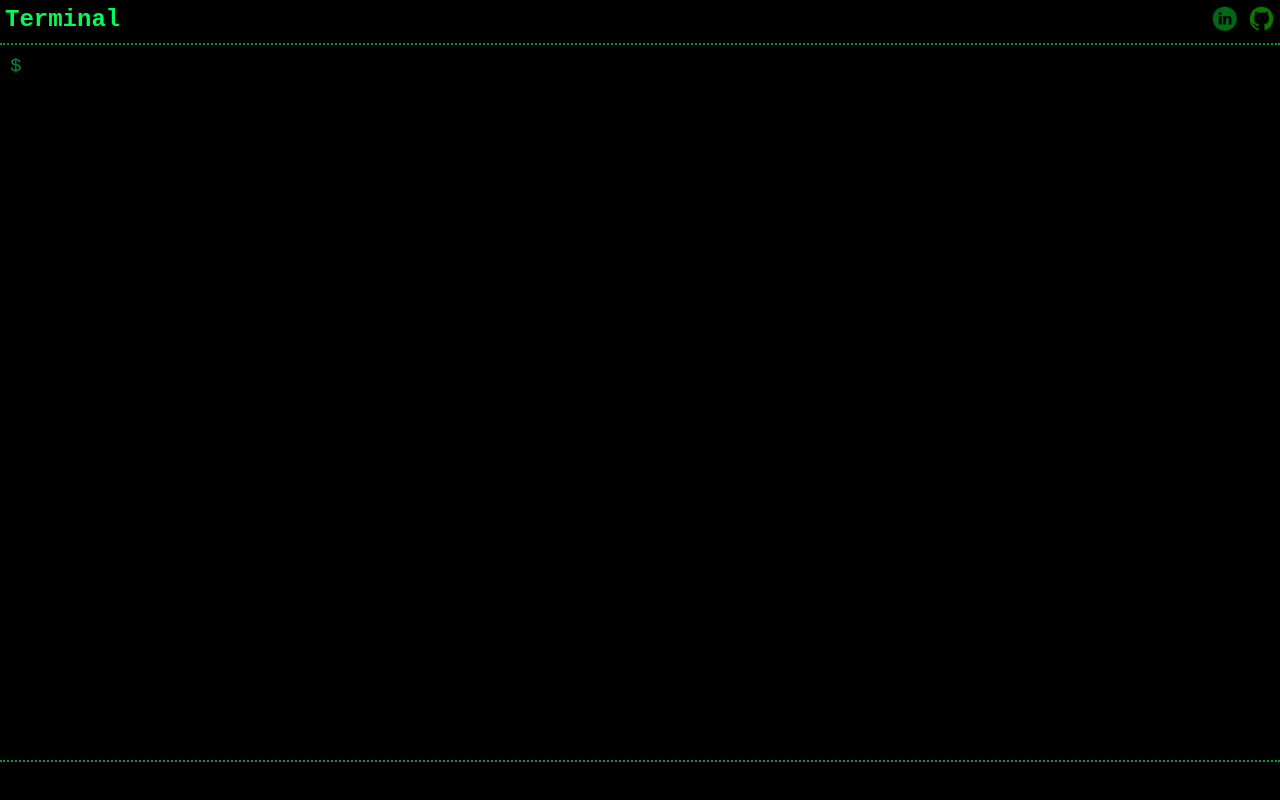
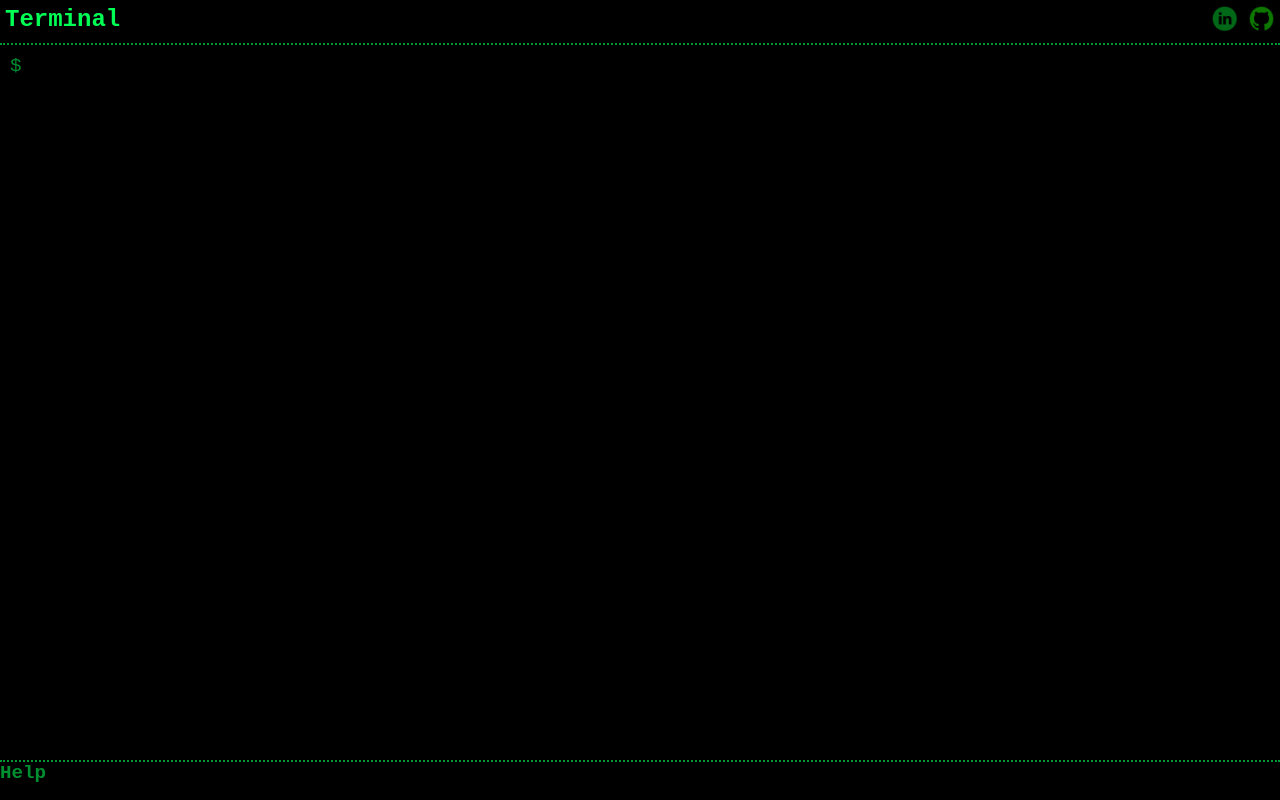
Before and after one commit to matifandy8/Terminal, a React (Vite) app: page / in a window 1280 px wide. Built offline with nearby package versions, Linux system fonts and the light colour scheme.

Commit message:
add modal footer

```diff
--- a/package.json
+++ b/package.json
@@ -11,6 +11,7 @@
     "node-sass": "^7.0.0",
     "react": "^17.0.2",
     "react-dom": "^17.0.2",
+    "react-modal": "^3.14.4",
     "react-router-dom": "^6.1.1",
     "sass": "^1.45.0"
   },
@@ -18,6 +19,7 @@
     "@types/node": "^16.11.12",
     "@types/react": "^17.0.33",
     "@types/react-dom": "^17.0.10",
+    "@types/react-modal": "^3.13.1",
     "@vitejs/plugin-react": "^1.0.7",
     "typescript": "^4.4.4",
     "vite": "^2.7.0"
--- a/src/css/main.css
+++ b/src/css/main.css
@@ -459,6 +459,18 @@ a {
   width: 100%;
   height: 2.5rem;
 }
+.footer .btn {
+  border: none;
+  background: none;
+  color: #008f30;
+  font-size: 1.2rem;
+  font-weight: bold;
+  padding: 0;
+  margin: 0;
+}
+.footer .btn:hover {
+  color: #00ff55;
+}
 
 .home {
   color: #008f30;
--- a/src/layout/Footer.tsx
+++ b/src/layout/Footer.tsx
@@ -1,9 +1,31 @@
+import { useState } from "react";
+import Modal from "react-modal";
+
+Modal.setAppElement("#root");
 
 const Footer = () => {
-    return (
-        <div className='footer'>
-        </div>
-    )
-}
+  const [isOpen, setIsOpen] = useState(false);
 
-export default Footer
+  function toggleModal() {
+    setIsOpen(!isOpen);
+  }
+
+  return (
+    <footer className="footer">
+        <button className="btn" onClick={toggleModal}>Help</button>
+
+        <Modal
+          isOpen={isOpen}
+          onRequestClose={toggleModal}
+          contentLabel="My dialog"
+          portalClassName="modal"
+          overlayClassName="overlay"
+          >
+          <div>My modal dialog.</div>
+          <button onClick={toggleModal}>Close modal</button>
+        </Modal>
+    </footer>
+  );
+};
+
+export default Footer;
--- a/src/stylesheets/layout/_footer.scss
+++ b/src/stylesheets/layout/_footer.scss
@@ -10,4 +10,17 @@
     bottom: 0;
     width: 100%;
     height: 2.5rem;
+    .btn{
+        border: none;
+        background: none;
+        color: variables.$text-color;
+        font-size: 1.2rem;
+        font-weight: bold;
+        padding: 0;
+        margin: 0;
+        &:hover{
+            color: variables.$title-color;
+        }
+    }
+
 }
```
Also changed, not shown: 1 other file (tests, documents, lock files or other folders).
